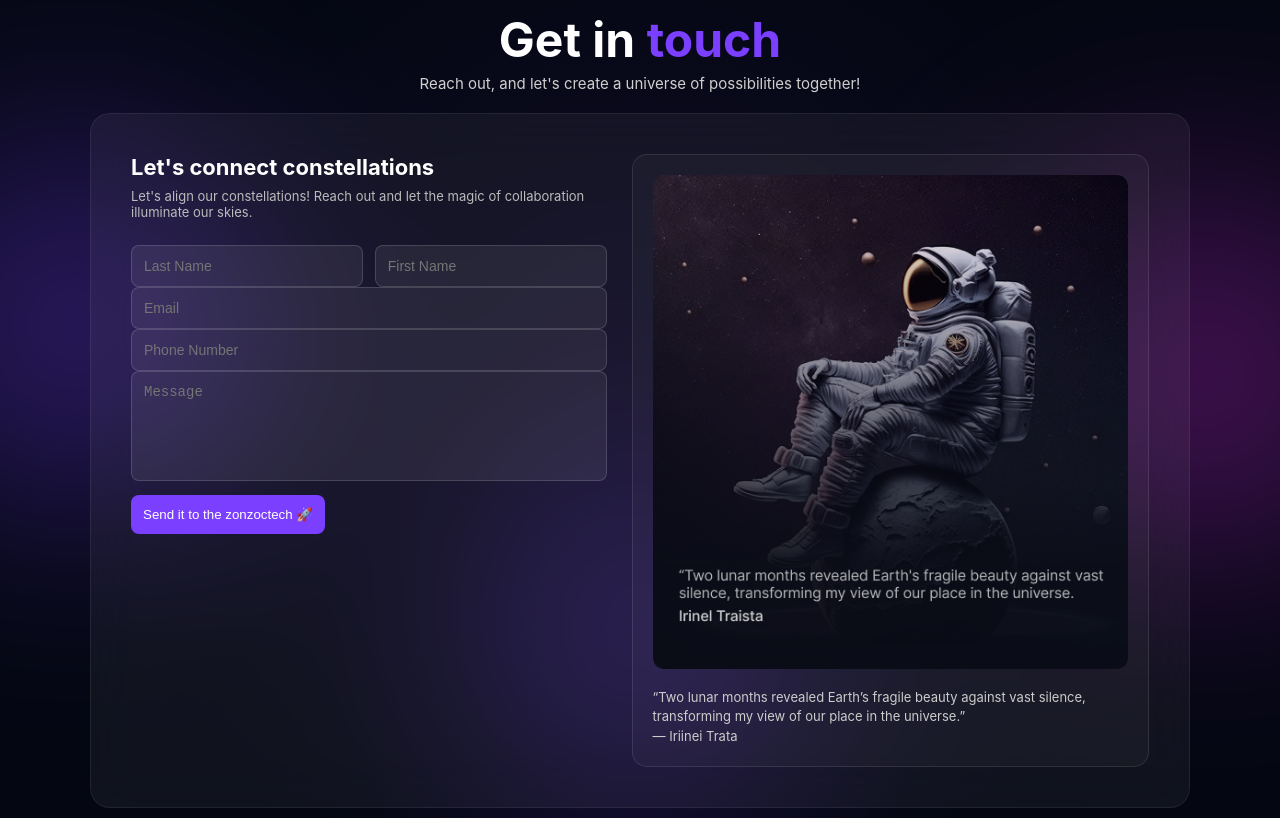
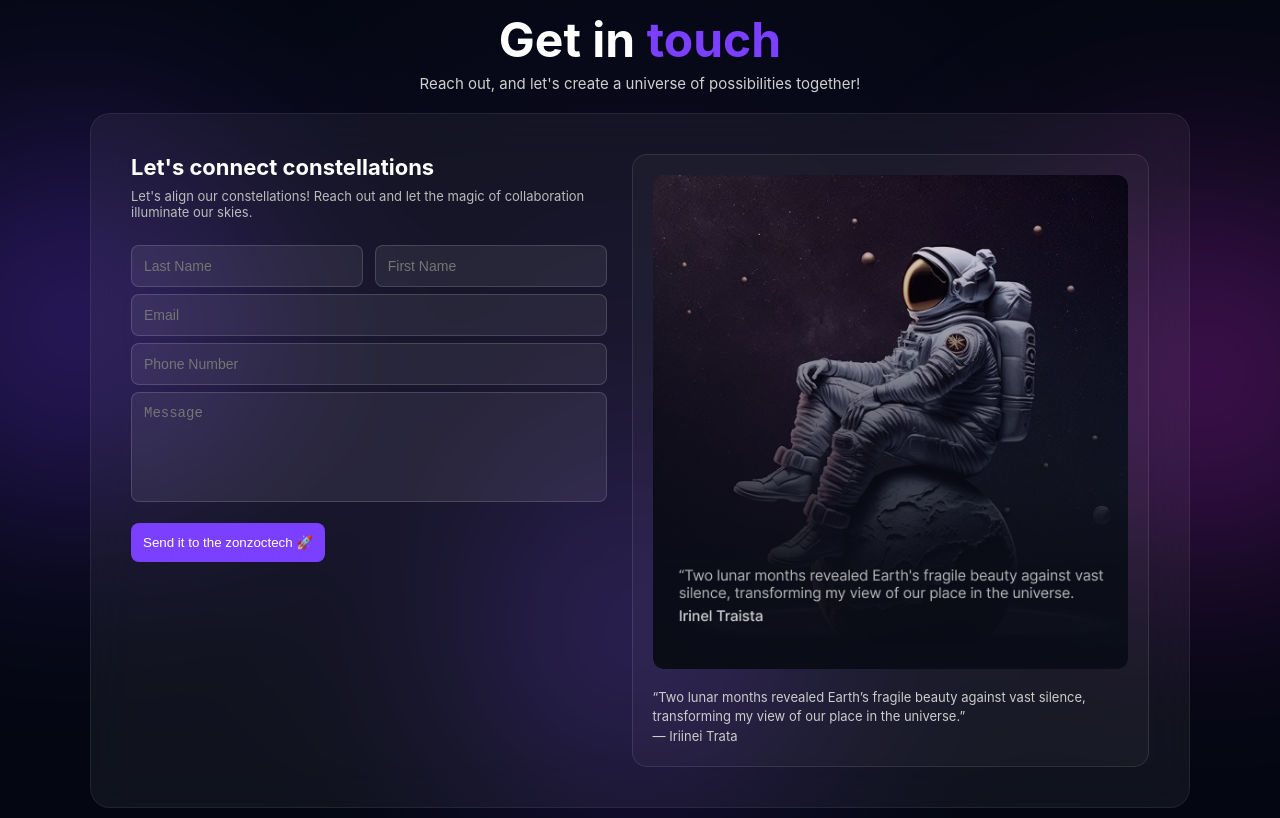
Before and after one commit to suraijzon/version1, a React (Create React App) app: page /contact-us in a window 1280 px wide. Built offline with nearby package versions, Linux system fonts and the light colour scheme; no server answers.

Commit message:
Update ContactUs.css

```diff
--- a/src/styles/ContactUs.css
+++ b/src/styles/ContactUs.css
@@ -121,6 +121,7 @@
   color: var(--cu-white);
   border-radius: 8px;
   font-size: 14px;
+  margin-bottom: 7px;
 }
 
 .cu-form-area textarea {
```
